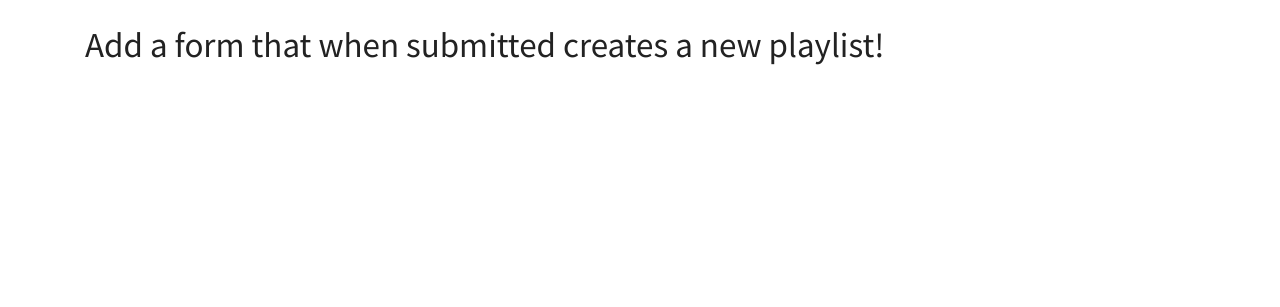
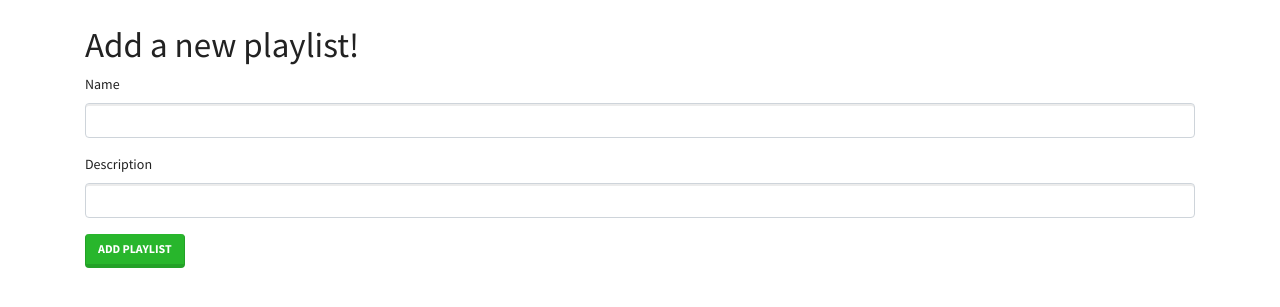
Before and after one commit to riomonet/bcrypt, a Flask app: template templates/new_playlist.html in a window 1280 px wide. Shown: the part 57-364 px from the top of the page. Run offline with Flask 3, Linux system fonts and the light colour scheme; the template is opened without the code that fills it: values that come from a table or form of the project are taken from there, others are empty; parts of the project's set-up code (start-up, migrations or seed data) failed here and were passed over; some libraries are stand-ins or nearby versions.

Commit message:
Complete models.py forms.py and app.py as well html templates routes

```diff
--- a/app.py
+++ b/app.py
@@ -3,14 +3,13 @@ from flask_debugtoolbar import DebugToolbarExtension
 
 from models import db, connect_db, Playlist, Song, PlaylistSong
 from forms import NewSongForPlaylistForm, SongForm, PlaylistForm
+from sqlalchemy.exc import IntegrityError
 
-from flask_bcrypt import Bcrypt
-from sqlalchemy.exc import IntegrityError
 
 app = Flask(__name__)
 app.app_context().push()
 
-app.config['SQLALCHEMY_DATABASE_URI'] = 'postgresql:///auth_demo'
+app.config['SQLALCHEMY_DATABASE_URI'] = 'postgresql:///playlist-app'
 app.config['SQLALCHEMY_TRACK_MODIFICATIONS'] = False
 app.config['SQLALCHEMY_ECHO'] = True
 app.config['SECRET_KEY'] = "thesecretekey898912"
@@ -39,241 +38,97 @@ def show_all_playlists():
     return render_template("playlists.html", playlists=playlists)
 
 
-# @app.route("/playlists/<int:playlist_id>")
-# def show_playlist(playlist_id):
-#     """Show detail on specific playlist."""
-#     return redirect('/')
-#     # ADD THE NECESSARY CODE HERE FOR THIS ROUTE TO WORK
+@app.route("/playlists/<int:playlist_id>")
+def show_playlist(playlist_id):
+    """Show detail on specific playlist."""
+    playlist = Playlist.query.get_or_404(playlist_id)
+    # songs = playlist.songs
+    return render_template('playlist.html', playlist = playlist)
+
+@app.route("/playlists/add", methods=["GET", "POST"])
+def add_playlist():
+    """Handle add-playlist form:
+
+    - if form not filled out or invalid: show form
+    - if valid: add playlist to SQLA and redirect to list-of-playlists
+    """
+
+    form = PlaylistForm()
+    if form.validate_on_submit():
+        name = form.name.data
+        description = form.description.data
+        new_playlist = Playlist(name=name, description = description)
+        db.session.add(new_playlist)
+        db.session.commit()
+        return redirect(f'/playlists')
+
+    return render_template("new_playlist.html", form = form)
 
 
-# @app.route("/playlists/add", methods=["GET", "POST"])
-# def add_playlist():
-#     """Handle add-playlist form:
 
-#     - if form not filled out or invalid: show form
-#     - if valid: add playlist to SQLA and redirect to list-of-playlists
-#     """
-
-#     # ADD THE NECESSARY CODE HERE FOR THIS ROUTE TO WORK
-#     return redirect('/')
 
 # ##############################################################################
 # # Song routes
 
 
-# @app.route("/songs")
-# def show_all_songs():
-#     """Show list of songs."""
-
-#     songs = Song.query.all()
-#     return render_template("songs.html", songs=songs)
-
-
-# @app.route("/songs/<int:song_id>")
-# def show_song(song_id):
-#     """return a specific song"""
-
-#     # ADD THE NECESSARY CODE HERE FOR THIS ROUTE TO WORK
-
-
-# @app.route("/songs/add", methods=["GET", "POST"])
-# def add_song():
-#     """Handle add-song form:
-
-#     - if form not filled out or invalid: show form
-#     - if valid: add playlist to SQLA and redirect to list-of-songs
-#     """
-
-#     # ADD THE NECESSARY CODE HERE FOR THIS ROUTE TO WORK
-
-
-# @app.route("/playlists/<int:playlist_id>/add-song", methods=["GET", "POST"])
-# def add_song_to_playlist(playlist_id):
-#     """Add a playlist and redirect to list."""
-
-#     # BONUS - ADD THE NECESSARY CODE HERE FOR THIS ROUTE TO WORK
-
-#     # THE SOLUTION TO THIS IS IN A HINT IN THE ASSESSMENT INSTRUCTIONS
-
-#     playlist = Playlist.query.get_or_404(playlist_id)
-#     form = NewSongForPlaylistForm()
-
-#     # Restrict form to songs not already on this playlist
-
-#     curr_on_playlist = ...
-#     form.song.choices = ...
-
-#     if form.validate_on_submit():
-
-#           # ADD THE NECESSARY CODE HERE FOR THIS ROUTE TO WORK
-
-#           return redirect(f"/playlists/{playlist_id}")
-
-#     return render_template("add_song_to_playlist.html",
-#                              playlist=playlist,
-#                              form=form)
+@app.route("/songs")
+def show_all_songs():
+    """Show list of songs."""
+    songs = Song.query.all()
+    return render_template("songs.html", songs=songs)
 
 
 
+@app.route("/songs/<int:song_id>")
+def show_song(song_id):
+    """return a specific song"""
+    song = Song.query.get_or_404(song_id)
+    return render_template('song.html', song = song)
 
 
+@app.route("/songs/add", methods=["GET", "POST"])
+def add_song():
+    """Handle add-song form:
+
+    - if form not filled out or invalid: show form
+    - if valid: add playlist to SQLA and redirect to list-of-songs
+    """
+    form = SongForm()
+    if form.validate_on_submit():
+        title = form.title.data
+        artist = form.artist.data
+        new_song = Song(title=title, artist = artist)
+        db.session.add(new_song)
+        db.session.commit()
+        return redirect(f'/songs')
+
+    return render_template("new_song.html", form = form)
 
 
+@app.route("/playlists/<int:playlist_id>/add-song", methods=["GET", "POST"])
+def add_song_to_playlist(playlist_id):
+    """Add song to a playlist and redirect to list."""
+
+    playlist = Playlist.query.get_or_404(playlist_id)
+    form = NewSongForPlaylistForm()
+
+    curr_on_playlist = [s.id for s in playlist.songs]
+
+    tmp = (db.session.query(Song.id, Song.title)).filter(Song.id.notin_(curr_on_playlist)).all()
+    # this is a list of alchemy objects that needs to be cast as tuples for the SelectField
+
+    form.song.choices = []
+    for item in tmp:
+        form.song.choices.append(tuple(item))
 
 
+    if form.validate_on_submit():
+        song_id = form.song.data
+        playlist_enty = PlaylistSong(playlist_id = playlist.id, song_id = song_id)
+        db.session.add(playlist_enty)
+        db.session.commit()
+        return redirect(f"/playlists/{playlist_id}")
 
-
-
-
-
-
-
-
-
-
-# @app.route('/')
-# def home():
-#     return render_template('index.html')
-
-# @app.route('/register', methods=['GET', 'POST'])
-# def register_user():
-#     form = Registration_Form()
-#     if form.validate_on_submit():
-#         username = form.username.data
-#         password = form.password.data
-#         email = form.email.data
-#         firstname = (form.firstname.data).upper()
-#         lastname = (form.lastname.data).upper()
-#         new_user = User.register(username, password, email,firstname,lastname)
-#         # need error handling for duplicate user names
-#         db.session.add(new_user)
-#         try:
-#             db.session.commit()
-#         except IntegrityError:
-#             form.username.errors.append("THERE CAN ONLY BE ONE")
-#             return render_template('register.html', form = form)
-
-#         session['username'] = new_user.username
-#         flash('Accepted into the secret society' ,'success')
-#         return redirect(f'/proclamations/{username}')
-
-#     return render_template('register.html', form=form)
-
-
-# @app.route('/login', methods=['GET','POST'])
-# def login():
-#     form = Login_Form()
-#     if form.validate_on_submit():
-#         username = form.username.data
-#         pw = form.password.data
-#         user = User.authenticate(username, pw)
-#         if user:
-#             flash(f'we declare {user.username}, a valued member of our society','success')
-#             session['username'] = user.username
-#             return redirect(f'/proclamations/{user.username}')
-#         else:
-#             flash('fuck off', 'danger')
-#             form.username.errors = ['you are not welcome here']
-
-#     return render_template ('login.html', form = form)
-
-
-
-# @app.route('/proclamations/<username>', methods=['GET','POST'])
-# def show_procs(username):
-#     if username != session['username']:
-#         flash("NO TRESPASSING",'danger')
-#         return redirect('/')
-#     form = Proc_Form()
-#     u = User.query.get(username)
-#     all = Proclamations.query.all()
-#     if form.validate_on_submit():
-#         text = form.text.data
-#         title = form.title.data
-#         entry = Proclamations(title=title,text=text, username = username)
-#         db.session.add(entry)
-#         db.session.commit()
-#         return redirect(f'/proclamations/{username}')
-
-#     return render_template("proclamations.html", form = form, all = all,u = u)
-
-
-# @app.route('/logout')
-# def logout():
-#     session.pop('username')
-#     flash ('Sayounara Sucker!','primary')
-#     return redirect('/')
-
-
-
-# @app.route('/users/<username>/delete', methods=['POST'])
-# def delete(username):
-#     session.pop('username')
-#     flash ('Sayounara Sucker!','primary')
-#     user = User.query.get_or_404(username)
-#     for proc in user.proclamations:
-#         db.session.delete(proc)
-#     db.session.delete(user)
-#     db.session.commit()
-#     return redirect('/')
-
-
-# @app.route('/proclamations/<int:id>/update', methods=['GET','POST'])
-# def update_proc(id):
-
-#     post = Proclamations.query.get_or_404(id)
-#     form = Proc_Form(obj=post)
-#     username=post.username
-#     if username != session['username']:
-#         flash("NO TRESPASSING",'danger')
-#         return redirect('/')
-
-#     if form.validate_on_submit():
-#         post.text = form.text.data
-#         post.title = form.title.data
-#         db.session.commit()
-#         return redirect(f'/proclamations/{username}')
-
-#     return render_template("edit.html", form = form, all = all)
-
-# @app.route('/proclamations/<int:id>/delete', methods=['POST'])
-# def delete_proc(id):
-
-#     post = Proclamations.query.get_or_404(id)
-#     username=post.username
-#     if username != session['username']:
-#         flash("NO TRESPASSING",'danger')
-#         return redirect('/')
-#     db.session.delete(post)
-#     db.session.commit()
-#     return redirect (f"/proclamations/{username}")
-
-
-
-
-
-# create a create read update delete flask templating system in emacs.
-# call prot
-
-
-# # salt = bcrypt.gensalt()(rounds=14) can specify the number of rounds of hash
-# b'$2b$12$LCPOoA1emZ7s.rXseGE15.tDVAsJz69fb6FdFaU.6nyZxRthUN59u'
-#  $2b = bcrypt identifier
-#  $12 = 12 rounds of hash the hight number the more secure
-# i dont understand workfactor and the salt
-
-
-# salt = bcrypt.gensalt()
-
-# print(salt)
-# password = b'arile'
-# bcrypt.hashpw(b'password',salt)
-
-# bcrypt = Bcrypt()
-
-
-# pw = 'thefunnythingis'
-
-# hashed_pw = bcrypt.generate_password_hash(pw)
-
-# bcrypt.check_password_hash(hashed_pw, pw)
+    return render_template("add_song_to_playlist.html",
+                             playlist=playlist,
+                             form=form)
--- a/forms.py
+++ b/forms.py
@@ -14,40 +14,18 @@ class PlaylistForm(FlaskForm):
     """Form for adding playlists."""
 
     # Add the necessary code to use this form
-
+    name = StringField("Name", validators=[InputRequired()])
+    description  = StringField("Description", validators=[InputRequired()])
 
 class SongForm(FlaskForm):
+
     """Form for adding songs."""
-
-    # Add the necessary code to use this form
+    title = StringField("Title", validators=[InputRequired()])
+    artist  = StringField("Artist", validators=[InputRequired()])
 
 
 # DO NOT MODIFY THIS FORM - EVERYTHING YOU NEED IS HERE
 class NewSongForPlaylistForm(FlaskForm):
     """Form for adding a song to playlist."""
 
-    song = SelectField('Song To Add', coerce=int)
-
-
-
-
-
-
-# class Registration_Form(FlaskForm):
-#     """form for registering users"""
-
-#     username  = StringField("Username",   validators=[InputRequired()])
-#     password  = PasswordField("Password", validators=[InputRequired()])
-#     email     = StringField("email address", validators=[InputRequired()])
-#     firstname = StringField("First Name", validators=[InputRequired()])
-#     lastname  = StringField("Last Name", validators=[InputRequired()])
-
-# class Login_Form(FlaskForm):
-#     """form for logging in"""
-#     username  = StringField("Username",   validators=[InputRequired()])
-#     password  = PasswordField("Password", validators=[InputRequired()])
-
-
-# class Proc_Form(FlaskForm):
-#     title = StringField("with Authority", validators=[InputRequired()])
-#     text = StringField("State Your Case", validators=[InputRequired()])
+    song = SelectField('Song To Add',coerce=int)
--- a/templates/new_playlist.html
+++ b/templates/new_playlist.html
@@ -2,6 +2,28 @@
 
 {% block content %}
 
-<h1>Add a form that when submitted creates a new playlist!</h1>
+<h1>Add a new playlist!</h1>
+
+<form method="POST">
+
+    {{ form.hidden_tag() }}
+
+    {% for field in form
+    if field.widget.input_type != 'hidden' %}
+
+    <p>
+	{{ field.label }}
+	{{ field(class_="form-control") }}
+
+	{% for error in field.errors %}
+	<span class="form-text text-danger">{{error}}</span>
+	{% endfor %}
+
+    </p>
+
+    {% endfor %}
+    <button class="btn btn-success" type="submit">ADD PLAYLIST</button>
+
+</form>
 
 {% endblock %}
```
Also changed, not shown: models.py (+19 -84 lines), templates/add_song_to_playlist.html (+22 -1 lines), templates/new_song.html (+21 -0 lines), templates/playlist.html (+7 -3 lines), templates/song.html (+6 -1 lines).
